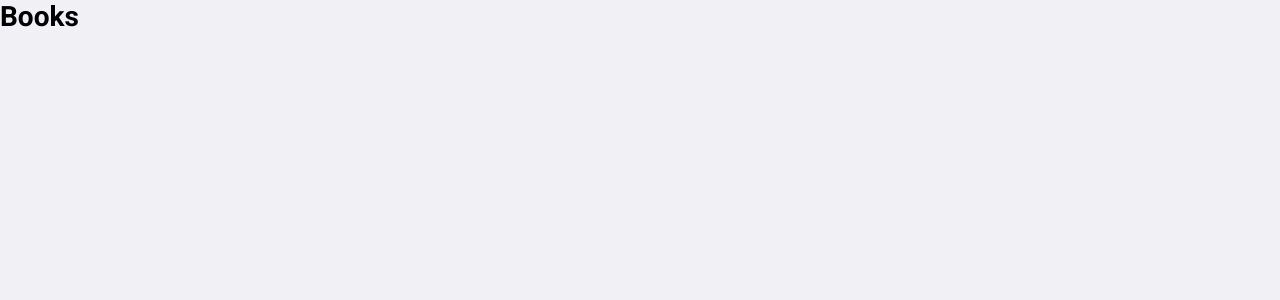
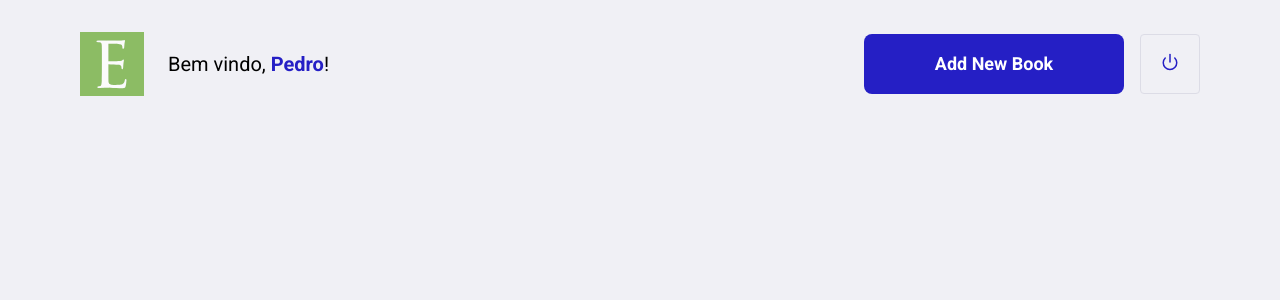
Before and after one commit to pedrofranq96/React-js-com-.net, a React (Create React App) app in the folder client/: page /books in a window 1280 px wide. Shown: the top 300 px of the page. Built offline with nearby package versions, Linux system fonts and the light colour scheme.

Commit message:
Configs da tela de books

```diff
--- a/client/package.json
+++ b/client/package.json
@@ -8,6 +8,7 @@
     "@testing-library/user-event": "^13.5.0",
     "react": "^18.2.0",
     "react-dom": "^18.2.0",
+    "react-icons": "^4.7.1",
     "react-router-dom": "^5.2.0",
     "react-scripts": "5.0.1",
     "web-vitals": "^2.1.4"
--- a/client/src/pages/Books/index.js
+++ b/client/src/pages/Books/index.js
@@ -1,7 +1,19 @@
 import React from "react";
+import {Link} from 'react-router-dom';
+import {FiPower} from 'react-icons/fi'
 
+import logoImage from '../../assets/logo.svg'
 import './styles.css';
 
 export default function Books(){
-    return <h1>Books</h1>
+    return <div className="book-container">
+        <header>
+            <img src={logoImage} alt="Erudio"/>
+            <span>Bem vindo, <strong>Pedro</strong>!</span>
+            <Link className="button" to="book/new">Add New Book</Link>
+            <button type="button">
+                <FiPower size={18} color="#251FC5"/>
+            </button>
+        </header>
+    </div>
 }
--- a/client/src/pages/Books/styles.css
+++ b/client/src/pages/Books/styles.css
@@ -0,0 +1,44 @@
+.book-container {
+    width: 100%;
+    max-width: 1180px;
+    padding: 0 30px;
+    margin: 32px auto;
+}
+
+.book-container header{
+    display: flex;
+    align-items: center;
+}
+
+.book-container header span{
+    font-size: 20px;
+    margin-left: 24px;
+}
+
+.book-container header span strong{
+    color: #251FC5;
+}
+
+.book-container header img {
+    height: 64px;
+}
+
+.book-container header a {
+    width: 260px;
+    margin-left: auto;
+    margin-top: 0;
+}
+
+.book-container header button {
+    height: 60px;
+    width: 60px;
+    border-radius: 4px;
+    border: 1px solid #DCDCE6;
+    background: transparent;
+    margin-left: 16px;
+    transition: border-color 0.5s;
+}
+
+.book-container header button:hover {
+    border-color: #251FC5;
+}
```
Also changed, not shown: 1 other file (tests, documents, lock files or other folders).
